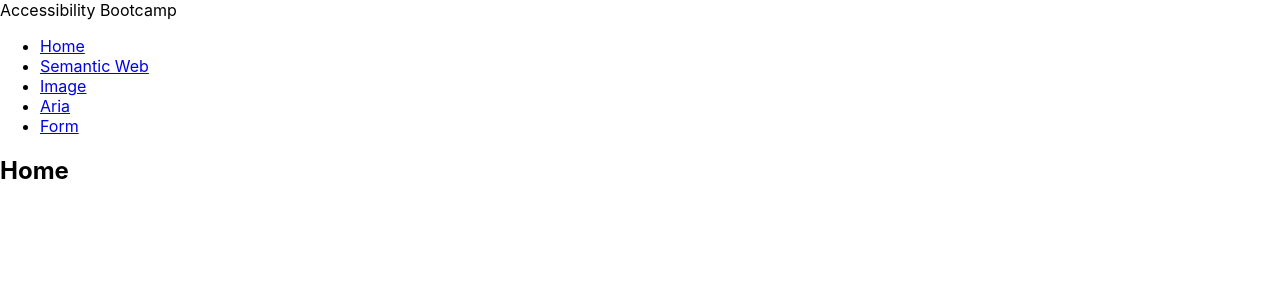
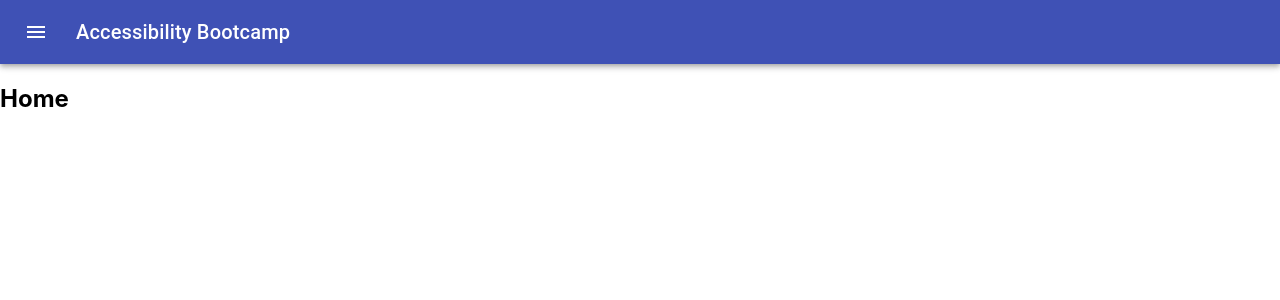
Before and after one commit to imteekay/a11y-bootcamp, a React (Create React App) app: page / in a window 1280 px wide. Shown: the top 300 px of the page. Built offline with nearby package versions, Linux system fonts and the light colour scheme.

Commit message:
Implement new app bar with main menu

```diff
--- a/src/App.js
+++ b/src/App.js
@@ -13,29 +13,11 @@ import { SemanticWeb } from './components/SemanticWeb';
 import { Image } from './components/Image';
 import { Aria } from './components/Aria';
 import { Form } from './components/Form';
+import { AppBar } from './components/AppBar';
 
 export const App = () => (
   <Router>
-    <header>Accessibility Bootcamp</header>
-    <nav>
-      <ul>
-        <li>
-          <Link to="/">Home</Link>
-        </li>
-        <li>
-          <Link to="/semantic-web">Semantic Web</Link>
-        </li>
-        <li>
-          <Link to="/image">Image</Link>
-        </li>
-        <li>
-          <Link to="/aria">Aria</Link>
-        </li>
-        <li>
-          <Link to="/form">Form</Link>
-        </li>
-      </ul>
-    </nav>
+    <AppBar title="Accessibility Bootcamp" />
 
     <main>
       <Switch>
--- /dev/null
+++ b/src/components/AppBar.js
@@ -0,0 +1,36 @@
+import React from 'react';
+import { makeStyles } from '@material-ui/core/styles';
+import AppBarUI from '@material-ui/core/AppBar';
+import Toolbar from '@material-ui/core/Toolbar';
+import Typography from '@material-ui/core/Typography';
+
+import { Menu } from './Menu';
+
+const useStyles = makeStyles(theme => ({
+  root: {
+    flexGrow: 1,
+  },
+  menuButton: {
+    marginRight: theme.spacing(2),
+  },
+  title: {
+    flexGrow: 1,
+  },
+}));
+
+export const AppBar = ({ title }) => {
+  const classes = useStyles();
+
+  return (
+    <div className={classes.root}>
+      <AppBarUI position="static">
+        <Toolbar>
+          <Menu classes={classes} />
+          <Typography variant="h6" className={classes.title}>
+            {title}
+          </Typography>
+        </Toolbar>
+      </AppBarUI>
+    </div>
+  );
+}
--- /dev/null
+++ b/src/components/Menu.js
@@ -0,0 +1,55 @@
+import React, { Fragment } from 'react';
+import { Link } from 'react-router-dom';
+import MenuUI from '@material-ui/core/Menu';
+import MenuItem from '@material-ui/core/MenuItem';
+import IconButton from '@material-ui/core/IconButton';
+import MenuIcon from '@material-ui/icons/Menu';
+
+
+export const Menu = ({ classes }) => {
+  const [anchorEl, setAnchorEl] = React.useState(null);
+
+  const handleClick = event => {
+    setAnchorEl(event.currentTarget);
+  };
+
+  const handleClose = () => {
+    setAnchorEl(null);
+  };
+
+  return (
+    <Fragment>
+      <IconButton
+        edge="start"
+        className={classes.menuButton}
+        color="inherit"
+        onClick={handleClick}
+      >
+        <MenuIcon />
+      </IconButton>
+      <MenuUI
+        id="menu"
+        anchorEl={anchorEl}
+        keepMounted
+        open={Boolean(anchorEl)}
+        onClose={handleClose}
+      >
+        <MenuItem onClick={handleClose}>
+          <Link to="/">Home</Link>
+        </MenuItem>
+        <MenuItem onClick={handleClose}>
+          <Link to="/semantic-web">Semantic Web</Link>
+        </MenuItem>
+        <MenuItem onClick={handleClose}>
+          <Link to="/image">Image</Link>
+        </MenuItem>
+        <MenuItem onClick={handleClose}>
+          <Link to="/aria">Aria</Link>
+        </MenuItem>
+        <MenuItem onClick={handleClose}>
+          <Link to="/form">Form</Link>
+        </MenuItem>
+      </MenuUI>
+    </Fragment>
+  );
+}
```
